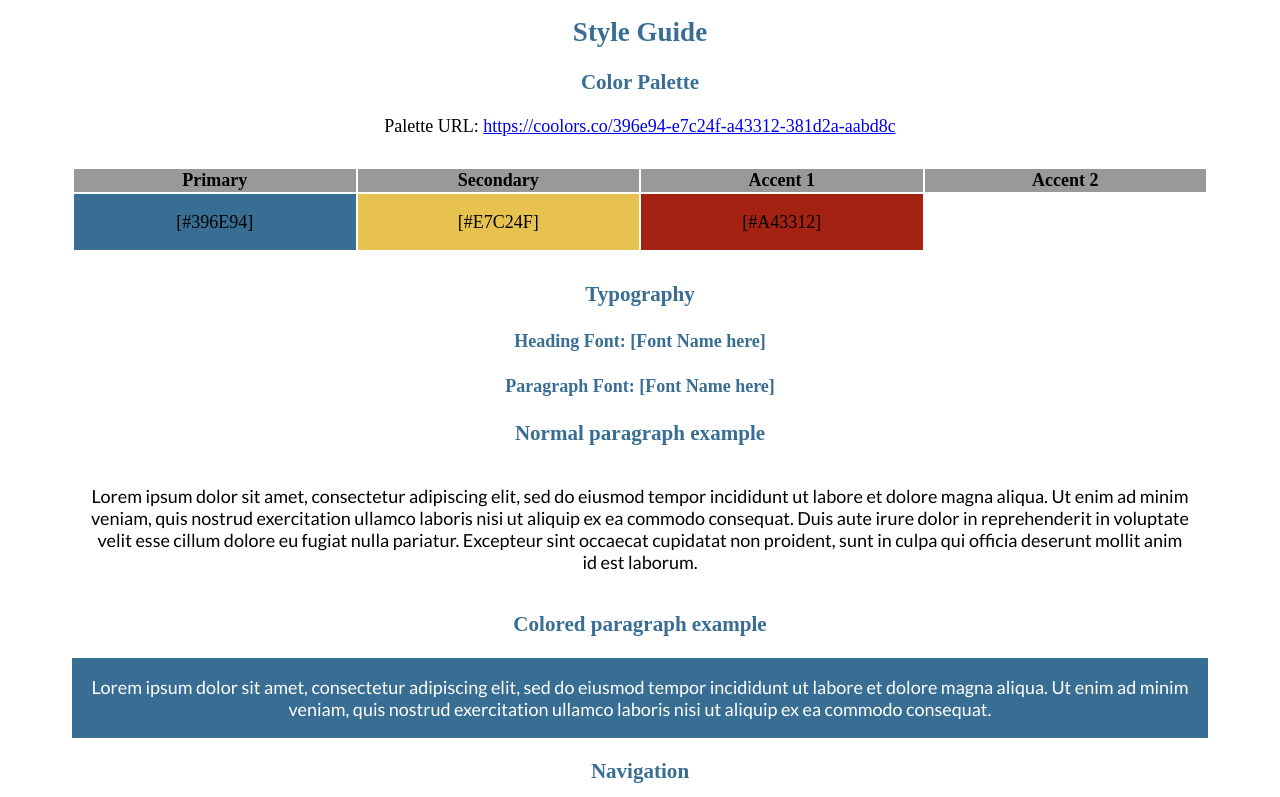
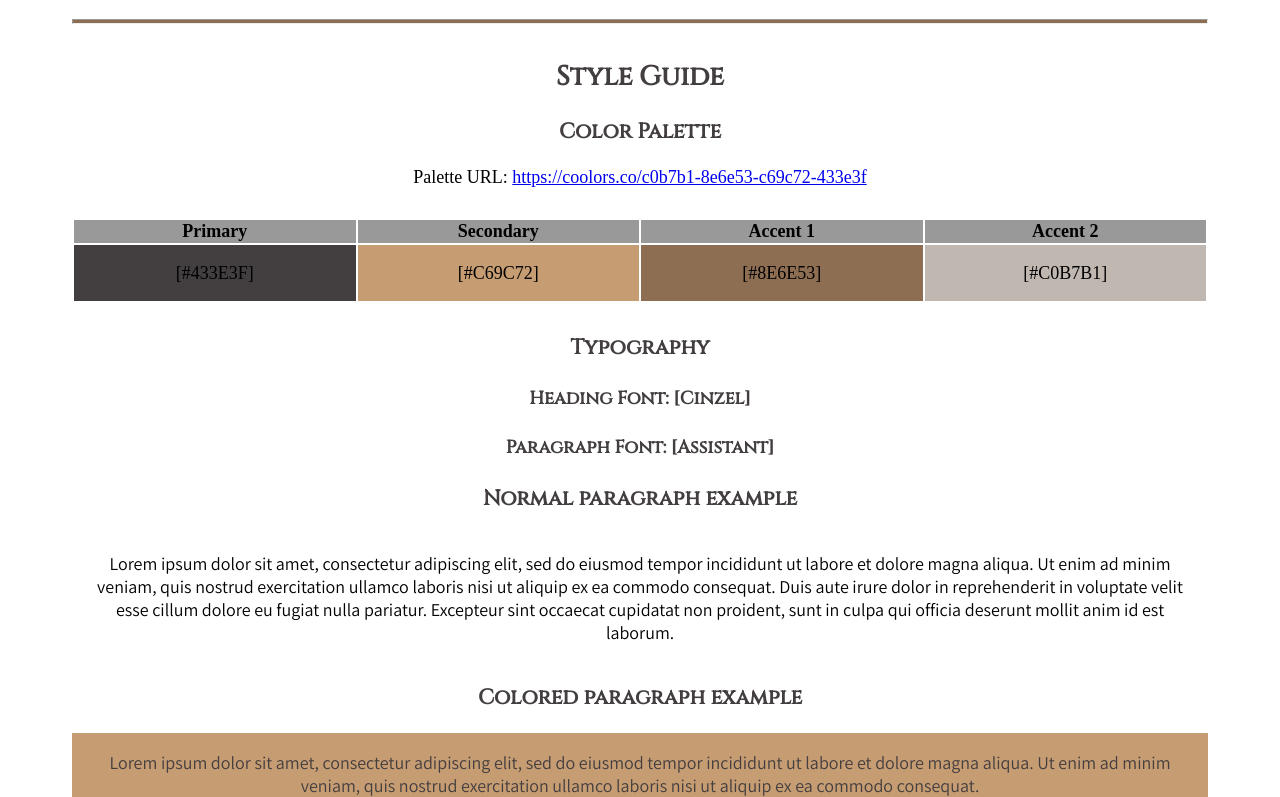
Before and after one commit to pkuczak/wdd130, a plain HTML site: page kuczco-studios/site-plan.html in a window 1280 px wide. Shown: the part 1139-1936 px from the top of the page. Drawn offline with Linux system fonts and the light colour scheme; a web font is replaced by a local one.

Commit message:
added color scheme and fonts

```diff
--- a/kuczco-studios/site-plan.html
+++ b/kuczco-studios/site-plan.html
@@ -44,13 +44,13 @@
       <!--  The colors you choose for a website are one of the most important decisions you will make. Follow the instructions on the activity in iLearn then return and replace the color codes below with the hex color codes (the 6 digit numbers that show at the bottom of each color) for the colors you have chosen below.  You should have at least 2 colors but do not have to fill in all 4 if you do not need them.  -->
 
       <!-- Copy and paste the URL to your finished palette below Make sure to paste it into both spots -->
-      Palette URL: <a href="https://coolors.co/396e94-e7c24f-a43312-381d2a-aabd8c" target="_blank">https://coolors.co/396e94-e7c24f-a43312-381d2a-aabd8c</a>
+      Palette URL: <a href="https://coolors.co/c0b7b1-8e6e53-c69c72-433e3f" target="_blank">https://coolors.co/c0b7b1-8e6e53-c69c72-433e3f</a>
 
 
       <table class="colors">
         <tr><th>Primary</th><th>Secondary</th><th>Accent 1</th><th>Accent 2</th></tr>
         <!-- Replace the numbers in the boxes below with your hex color codes. Then switch to the site-plan.css file and change your colors there as well. -->
-        <tr><td class="primary">[#396E94]</td><td class="secondary">[#E7C24F]</td><td class="accent1">[#A43312]</td><td class="accent2"></td></tr>
+        <tr><td class="primary">[#433E3F]</td><td class="secondary">[#C69C72]</td><td class="accent1">[#8E6E53]</td><td class="accent2">[#C0B7B1]</td></tr>
       </table>
 
       <!-- ------------------------Step 9------------------------------ -->
@@ -61,10 +61,10 @@
       <!-- Choose a font for your paragraphs (body copy) and headlines. What font(s) have you chosen? Why did you choose what you did?  Make sure to review the list of web safe fonts at W3Schools.org as a starting point.  Think also about which of your colors above you might use for background and font colors. -->
 
       <h4>
-        Heading Font: [Font Name here]  <!-- change this -->
+        Heading Font: [Cinzel]  <!-- change this -->
       </h4>
       <h4>
-        Paragraph Font: [Font Name here]  <!-- change this -->
+        Paragraph Font: [Assistant]  <!-- change this -->
       </h4>
       <h3>
         Normal paragraph example
--- a/kuczco-studios/styles/site-plan.css
+++ b/kuczco-studios/styles/site-plan.css
@@ -1,29 +1,29 @@
 /* if you are using any Google fonts change the font names below to your fonts.
 Any spaces in your font name should be replaced with a +.
 Fonts are separated by a | */
-@import url('https://fonts.googleapis.com/css?family=IM+Fell+French+Canon+SC|Lato');
+@import url('https://fonts.googleapis.com/css2?family=Assistant&family=Cinzel:wght@500&display=swap');
 
 :root {
   /* change the values below to your colors from your palette */
-  --primary-color: #396E94   ;
-  --secondary-color: #E7C24F ;
-  --accent1-color: #A42212;
-  --accent2-color: white;
+  --primary-color: #433E3F   ;
+  --secondary-color: #C69C72 ;
+  --accent1-color: #8E6E53;
+  --accent2-color: #C0B7B1;
 
   /* change the values below to your chosen font(s) */
-  --heading-font: "IM Fell French Canon SC";
-  --paragraph-font: Lato, Helvetica, sans-serif;
+  --heading-font: "Cinzel";
+  --paragraph-font: Assistant, Helvetica, sans-serif;
 
   /* these colors below should be chosen from among your palette colors above */
-  --headline-color-on-white: #396E94;  /* headlines on a white background */
-  --headline-color-on-color: white; /* headlines on a colored background */
-  --paragraph-color-on-white: #396E94; /* paragraph text on a white background */
-  --paragraph-color-on-color: white; /* paragraph text on a colored background */
-  --paragraph-background-color: #396E94  ;
-  --nav-link-color: #396E94;
-  --nav-background-color: #D4AC0D;
-  --nav-hover-link-color: white;
-  --nav-hover-background-color: #396E94;
+  --headline-color-on-white: #433E3F;  /* headlines on a white background */
+  --headline-color-on-color: #433E3F; /* headlines on a colored background */
+  --paragraph-color-on-white: #8E6E53; /* paragraph text on a white background */
+  --paragraph-color-on-color: #433E3F; /* paragraph text on a colored background */
+  --paragraph-background-color: #C69C72  ;
+  --nav-link-color: white;
+  --nav-background-color: #433E3F;
+  --nav-hover-link-color: black;
+  --nav-hover-background-color: #C0B7B1;
 }
 
 
```
